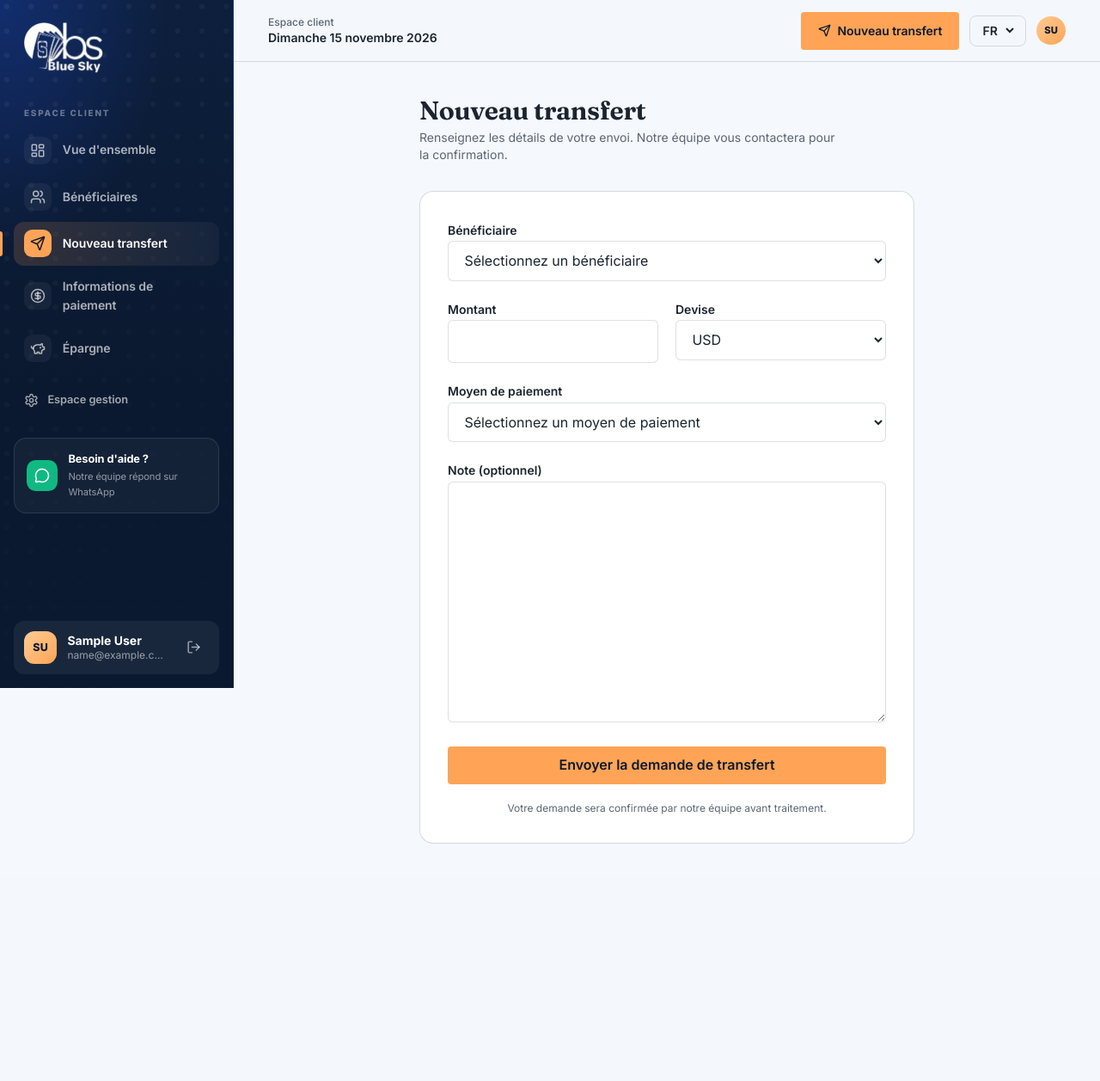
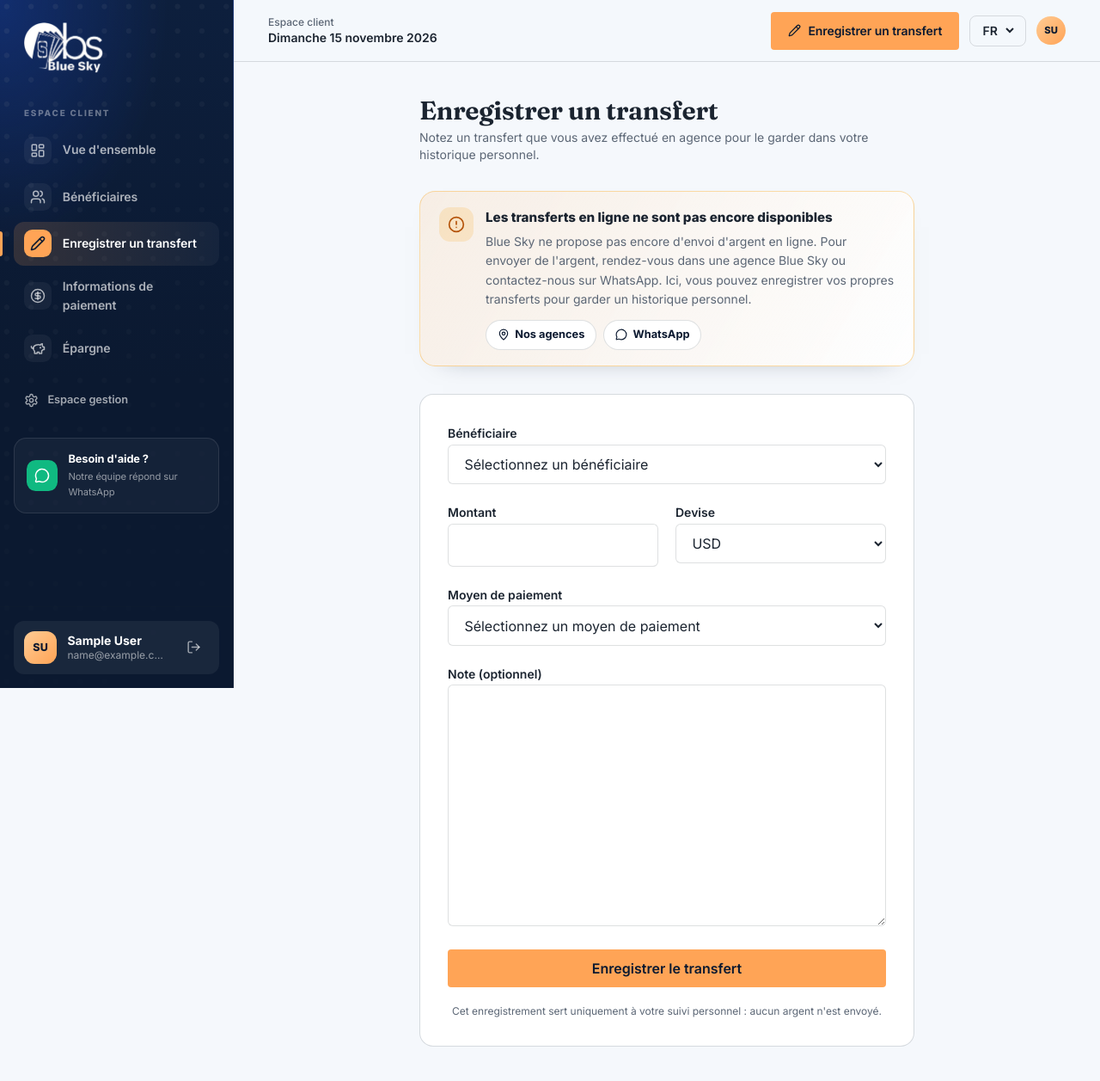
Before and after one commit to PascalMTK/BlueSky-Website, a Django app: page /tableau-de-bord/nouveau-transfert/ in a window 1280 px wide. Shown: the whole page at 86% size. Before the commit the page ends 981 px from the top, so only its background shows below. Run offline with Django 5.2, Linux system fonts and the light colour scheme; a user stored in the database is signed in; data comes from the database, SQL or seed files in the repository; tables that the repository leaves empty hold one stand-in row (values such as "Sample post").

Commit message:
Tell clients that online transfers are not available yet
- Notice on the client dashboard and the transfer form: Blue Sky does
  not send money online yet; send at an agency or via WhatsApp, and
  record your own transfers here to keep a personal history
- Transfer form reworded as a personal record ("Enregistrer un
  transfert", "Enregistrer le transfert", "aucun argent n'est envoyé");
  menu and buttons renamed to match
- English and Swahili translations

```diff
--- a/core/context_processors.py
+++ b/core/context_processors.py
@@ -29,7 +29,7 @@ NAV_ROUTES = [
 DASHBOARD_NAV_ROUTES = [
     ("transfers:overview", "Vue d'ensemble", "layout-dashboard"),
     ("transfers:recipients", "Bénéficiaires", "users"),
-    ("transfers:new_transfer", "Nouveau transfert", "send"),
+    ("transfers:new_transfer", "Enregistrer un transfert", "pencil"),
     ("marketing:payment_information", "Informations de paiement", "circle-dollar-sign"),
     ("savings:overview", "Épargne", "piggy-bank"),
 ]
--- a/core/i18n.py
+++ b/core/i18n.py
@@ -31,6 +31,13 @@ SOURCE_LANGUAGE = "fr"
 
 TRANSLATIONS = {
     "en": {
+        "Enregistrer un transfert": "Record a transfer",
+        "Les transferts en ligne ne sont pas encore disponibles": "Online transfers are not available yet",
+        "Blue Sky ne propose pas encore d'envoi d'argent en ligne. Pour envoyer de l'argent, rendez-vous dans une agence Blue Sky ou contactez-nous sur WhatsApp. Ici, vous pouvez enregistrer vos propres transferts pour garder un historique personnel.": "Blue Sky does not offer online money transfers yet. To send money, visit a Blue Sky agency or contact us on WhatsApp. Here you can record your own transfers to keep a personal history.",
+        "Notez un transfert que vous avez effectué en agence pour le garder dans votre historique personnel.": "Note a transfer you made at an agency to keep it in your personal history.",
+        "Ajoutez d'abord un bénéficiaire avant d'enregistrer un transfert.": "Add a recipient first before recording a transfer.",
+        "Enregistrer le transfert": "Save the transfer",
+        "Cet enregistrement sert uniquement à votre suivi personnel : aucun argent n'est envoyé.": "This record is only for your personal tracking: no money is sent.",
         "Appeler": "Call",
         "Horaires": "Opening hours",
         "Retour en haut": "Back to top",
@@ -639,6 +646,13 @@ TRANSLATIONS = {
     # enough to launch with, but worth a native-speaker pass before this is
     # the language East African customers rely on day to day.
     "sw": {
+        "Enregistrer un transfert": "Rekodi uhamishaji",
+        "Les transferts en ligne ne sont pas encore disponibles": "Uhamishaji mtandaoni bado haupatikani",
+        "Blue Sky ne propose pas encore d'envoi d'argent en ligne. Pour envoyer de l'argent, rendez-vous dans une agence Blue Sky ou contactez-nous sur WhatsApp. Ici, vous pouvez enregistrer vos propres transferts pour garder un historique personnel.": "Blue Sky bado haitoi huduma ya kutuma pesa mtandaoni. Ili kutuma pesa, tembelea wakala wa Blue Sky au wasiliana nasi kwa WhatsApp. Hapa unaweza kurekodi uhamishaji wako mwenyewe ili kuhifadhi historia yako binafsi.",
+        "Notez un transfert que vous avez effectué en agence pour le garder dans votre historique personnel.": "Andika uhamishaji uliofanya kwa wakala ili uuhifadhi kwenye historia yako binafsi.",
+        "Ajoutez d'abord un bénéficiaire avant d'enregistrer un transfert.": "Ongeza mnufaika kwanza kabla ya kurekodi uhamishaji.",
+        "Enregistrer le transfert": "Hifadhi uhamishaji",
+        "Cet enregistrement sert uniquement à votre suivi personnel : aucun argent n'est envoyé.": "Rekodi hii ni kwa ufuatiliaji wako binafsi tu: hakuna pesa inayotumwa.",
         "Appeler": "Piga simu",
         "Horaires": "Saa za kazi",
         "Retour en haut": "Rudi juu",
--- a/core/templates/core/base.html
+++ b/core/templates/core/base.html
@@ -20,7 +20,7 @@
   <link rel="preconnect" href="https://fonts.gstatic.com" crossorigin>
   <link href="https://fonts.googleapis.com/css2?family=Fraunces:opsz,wght@9..144,300;9..144,450;9..144,560;9..144,650;9..144,700&family=Inter:wght@400;500;600;700;800&display=swap" rel="stylesheet">
 
-  <link rel="stylesheet" href="{% static 'css/output.css' %}?v=20261114-9">
+  <link rel="stylesheet" href="{% static 'css/output.css' %}?v=20261114-10">
 
   {% block extra_head %}{% endblock %}
 </head>
--- a/core/templates/core/base_dashboard.html
+++ b/core/templates/core/base_dashboard.html
@@ -57,7 +57,7 @@
       </div>
       <div class="flex items-center gap-2 sm:gap-3">
         {% block topbar_actions %}
-          <span class="hidden sm:block"><a href="{% url 'transfers:new_transfer' %}" class="btn btn-primary btn-md">{% icon "send" size=15 %} {% t "Nouveau transfert" %}</a></span>
+          <span class="hidden sm:block"><a href="{% url 'transfers:new_transfer' %}" class="btn btn-primary btn-md">{% icon "pencil" size=15 %} {% t "Enregistrer un transfert" %}</a></span>
         {% endblock %}
         {% include "core/partials/language_switcher.html" %}
         <span class="dash-avatar dash-avatar-sm lg:hidden" title="{{ request.user.full_name }}">{{ request.user.full_name|initials }}</span>
--- /dev/null
+++ b/core/templates/core/partials/offline_transfer_notice.html
@@ -0,0 +1,16 @@
+{% load icons i18n_extra %}
+{% comment %}
+Client space notice: online money transfers are not available yet; clients
+can record their own transfers to keep a personal history.
+{% endcomment %}
+<div class="transfer-notice" role="note">
+  <span class="transfer-notice-icon">{% icon "alert-circle" size=20 %}</span>
+  <div class="min-w-0">
+    <p class="transfer-notice-title">{% t "Les transferts en ligne ne sont pas encore disponibles" %}</p>
+    <p class="transfer-notice-text">{% t "Blue Sky ne propose pas encore d'envoi d'argent en ligne. Pour envoyer de l'argent, rendez-vous dans une agence Blue Sky ou contactez-nous sur WhatsApp. Ici, vous pouvez enregistrer vos propres transferts pour garder un historique personnel." %}</p>
+    <div class="transfer-notice-links">
+      <a href="{% url 'marketing:countries' %}">{% icon "map-pin" size=14 %} {% t "Nos agences" %}</a>
+      <a href="https://wa.me/{{ SITE.whatsapp_number }}" target="_blank" rel="noopener">{% icon "message-circle" size=14 %} WhatsApp</a>
+    </div>
+  </div>
+</div>
--- a/transfers/templates/transfers/new_transfer.html
+++ b/transfers/templates/transfers/new_transfer.html
@@ -1,17 +1,19 @@
 {% extends "core/base_dashboard.html" %}
 {% load icons i18n_extra %}
-{% block title %}{% t "Nouveau transfert" %} | Blue Sky{% endblock %}
+{% block title %}{% t "Enregistrer un transfert" %} | Blue Sky{% endblock %}
 {% block dashboard_content %}
 <div class="mx-auto max-w-xl space-y-8">
   <div>
-    <h1 class="display-title text-2xl sm:text-3xl">{% t "Nouveau transfert" %}</h1>
-    <p class="mt-1 text-sm text-text-muted">{% t "Renseignez les détails de votre envoi. Notre équipe vous contactera pour la confirmation." %}</p>
+    <h1 class="display-title text-2xl sm:text-3xl">{% t "Enregistrer un transfert" %}</h1>
+    <p class="mt-1 text-sm text-text-muted">{% t "Notez un transfert que vous avez effectué en agence pour le garder dans votre historique personnel." %}</p>
   </div>
+
+  {% include "core/partials/offline_transfer_notice.html" %}
 
   {% if not has_recipients %}
     <div class="flex flex-col items-center gap-4 rounded-2xl border border-dashed border-border p-10 text-center">
       <div class="text-brand-blue">{% icon "user-plus" size=32 %}</div>
-      <p class="text-sm text-text-muted">{% t "Ajoutez d'abord un bénéficiaire avant d'envoyer un transfert." %}</p>
+      <p class="text-sm text-text-muted">{% t "Ajoutez d'abord un bénéficiaire avant d'enregistrer un transfert." %}</p>
       <a href="{% url 'transfers:recipients' %}" class="btn btn-primary btn-md">{% t "Ajouter un bénéficiaire" %}</a>
     </div>
   {% else %}
@@ -25,8 +27,8 @@
       </div>
       {% include "core/_field.html" with field=form.payment_method %}
       {% include "core/_field.html" with field=form.note %}
-      <button type="submit" class="btn btn-primary w-full">{% t "Envoyer la demande de transfert" %}</button>
-      <p class="text-center text-xs text-text-muted">{% t "Votre demande sera confirmée par notre équipe avant traitement." %}</p>
+      <button type="submit" class="btn btn-primary w-full">{% t "Enregistrer le transfert" %}</button>
+      <p class="text-center text-xs text-text-muted">{% t "Cet enregistrement sert uniquement à votre suivi personnel : aucun argent n'est envoyé." %}</p>
     </form>
   {% endif %}
 </div>
--- a/transfers/templates/transfers/overview.html
+++ b/transfers/templates/transfers/overview.html
@@ -12,7 +12,7 @@
         <h1 class="mt-3 font-serif text-3xl font-semibold leading-tight text-white sm:text-4xl">{% day_greeting as greet %}{% t greet.text %}, {{ first_name }}</h1>
         <p class="mt-3 max-w-lg text-sm leading-relaxed text-white/70">{% t "Suivez vos transferts, gérez vos bénéficiaires et votre épargne, au même endroit." %}</p>
         <div class="mt-6 flex flex-wrap gap-3">
-          <a href="{% url 'transfers:new_transfer' %}" class="btn btn-primary btn-md">{% icon "send" size=16 %} {% t "Nouveau transfert" %}</a>
+          <a href="{% url 'transfers:new_transfer' %}" class="btn btn-primary btn-md">{% icon "pencil" size=16 %} {% t "Enregistrer un transfert" %}</a>
           <a href="{% url 'transfers:recipients' %}" class="btn btn-md dash-hero-ghost">{% icon "user-plus" size=16 %} {% t "Ajouter un bénéficiaire" %}</a>
         </div>
       </div>
@@ -45,6 +45,8 @@
       </div>
     </div>
   </section>
+
+  {% include "core/partials/offline_transfer_notice.html" %}
 
   <!-- KPIs -->
   <section class="grid grid-cols-2 gap-3 sm:gap-4 xl:grid-cols-4">
```
Also changed, not shown: static_src/css/input.css (+10 -0 lines), static_src/css/output.css.
